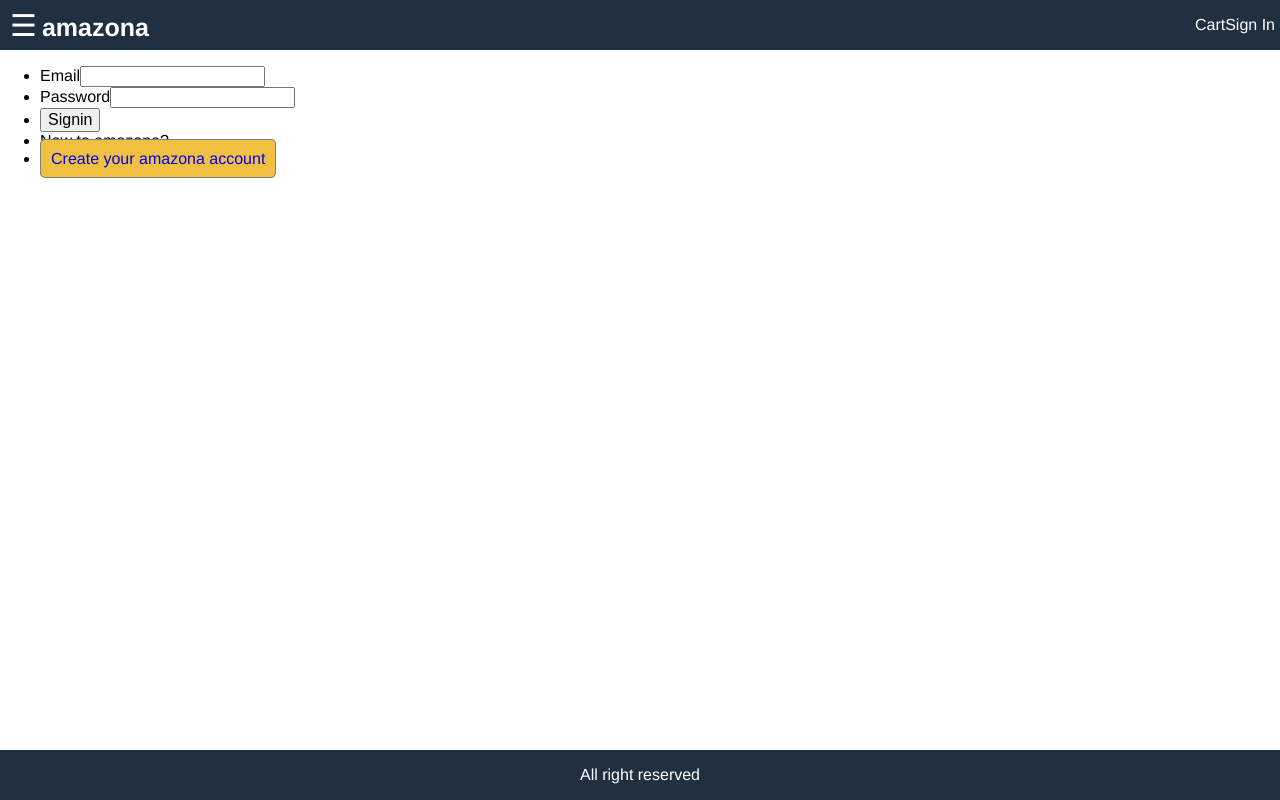
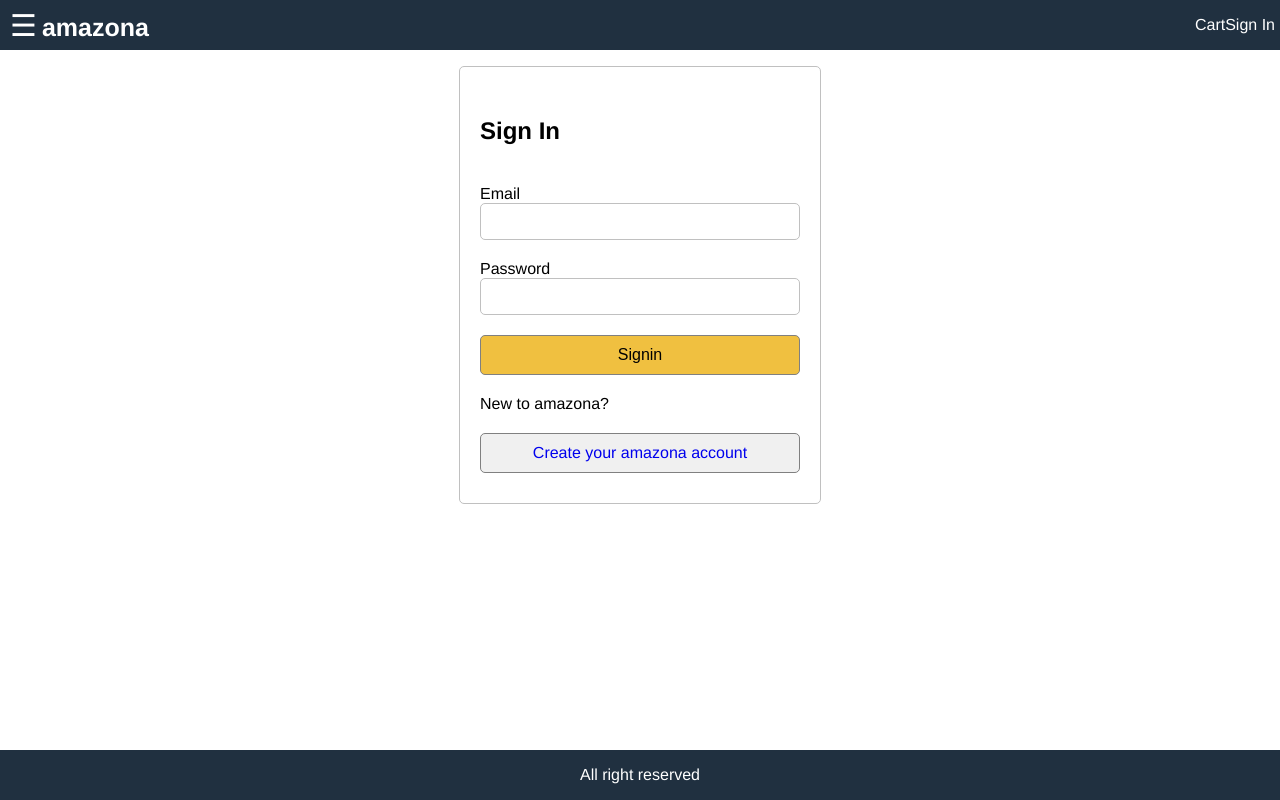
Before and after one commit to ykurata/e-commerce, a React (Create React App) app in the folder client/: page /signin in a window 1280 px wide. Built offline with nearby package versions, Linux system fonts and the light colour scheme.

Commit message:
added styles on cartScreen

```diff
--- a/client/src/index.css
+++ b/client/src/index.css
@@ -191,8 +191,14 @@ a:hover {
 .button:hover {
   border: .1rem #404040 solid;
 }
-.button {
+.button.primary {
   background-color: #f0c040;
+}
+.button.secondary {
+  background-color: #f0f0f0;
+}
+.text-center {
+  text-align: center;
 }
 
 /* Cart */
@@ -243,3 +249,32 @@ a:hover {
   font-size: 2.5rem;
   text-align: right;
 }
+
+
+/* form */
+.form {
+  display: flex;
+  justify-content: center;
+  align-items: center;
+  height: 100%;
+}
+.form-container {
+  display: flex;
+  flex-direction: column;
+  width: 32rem;
+  padding: 2rem;
+  border: .1rem #c0c0c0 solid;
+  border-radius: .5rem;
+  list-style-type: none;
+}
+.form-container li {
+  display: flex;
+  flex-direction: column;
+  margin-bottom: 1rem;
+  margin-top: 1rem;
+}
+input {
+  padding: 1rem;
+  border: .1rem #c0c0c0 solid;
+  border-radius: .5rem;
+}
--- a/client/src/screens/SigninScreen.js
+++ b/client/src/screens/SigninScreen.js
@@ -25,6 +25,9 @@ const SigninScreen = (props) => {
     <form onSubmit={submitHandler}>
       <ul className="form-container">
         <li>
+          <h2>Sign In</h2>
+        </li>
+        <li>
           <label for="email">
             Email
           </label>
@@ -37,13 +40,13 @@ const SigninScreen = (props) => {
           <input type="password" name="password" id="password" onChange={(e) => setPassword(e.target.value)}></input>
         </li>
         <li>
-          <button type="submit" className="button-primary">Signin</button>
+          <button type="submit" className="button primary">Signin</button>
         </li>
         <li>
           New to amazona?
         </li>
         <li>
-          <Link to="/register" className="button full-width">Create your amazona account</Link>
+          <Link to="/register" className="button secondary text-center">Create your amazona account</Link>
         </li>
       </ul>
     </form>
```
